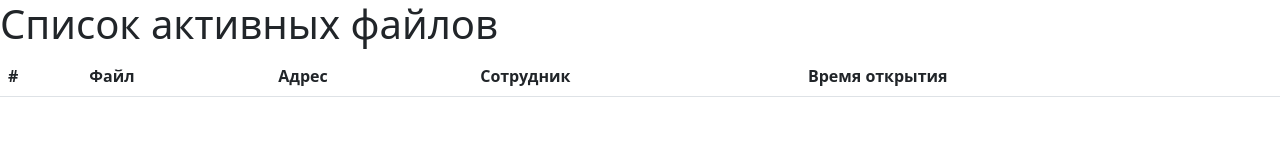
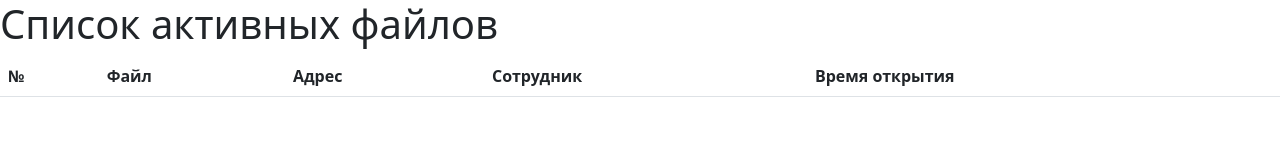
Before and after one commit to an-tonic/an-tonic.github.io, a plain HTML site: page index.html in a window 1280 px wide. Drawn offline with nearby package versions, Linux system fonts and the light colour scheme.

Commit message:
Bootstrap

```diff
--- a/index.html
+++ b/index.html
@@ -13,7 +13,7 @@
     <table class="table">
         <thead>
             <tr>
-                <th>#</th>
+                <th>№</th>
                 <th>Файл</th>
                 <th>Адрес</th>
                 <th>Сотрудник</th>
```
